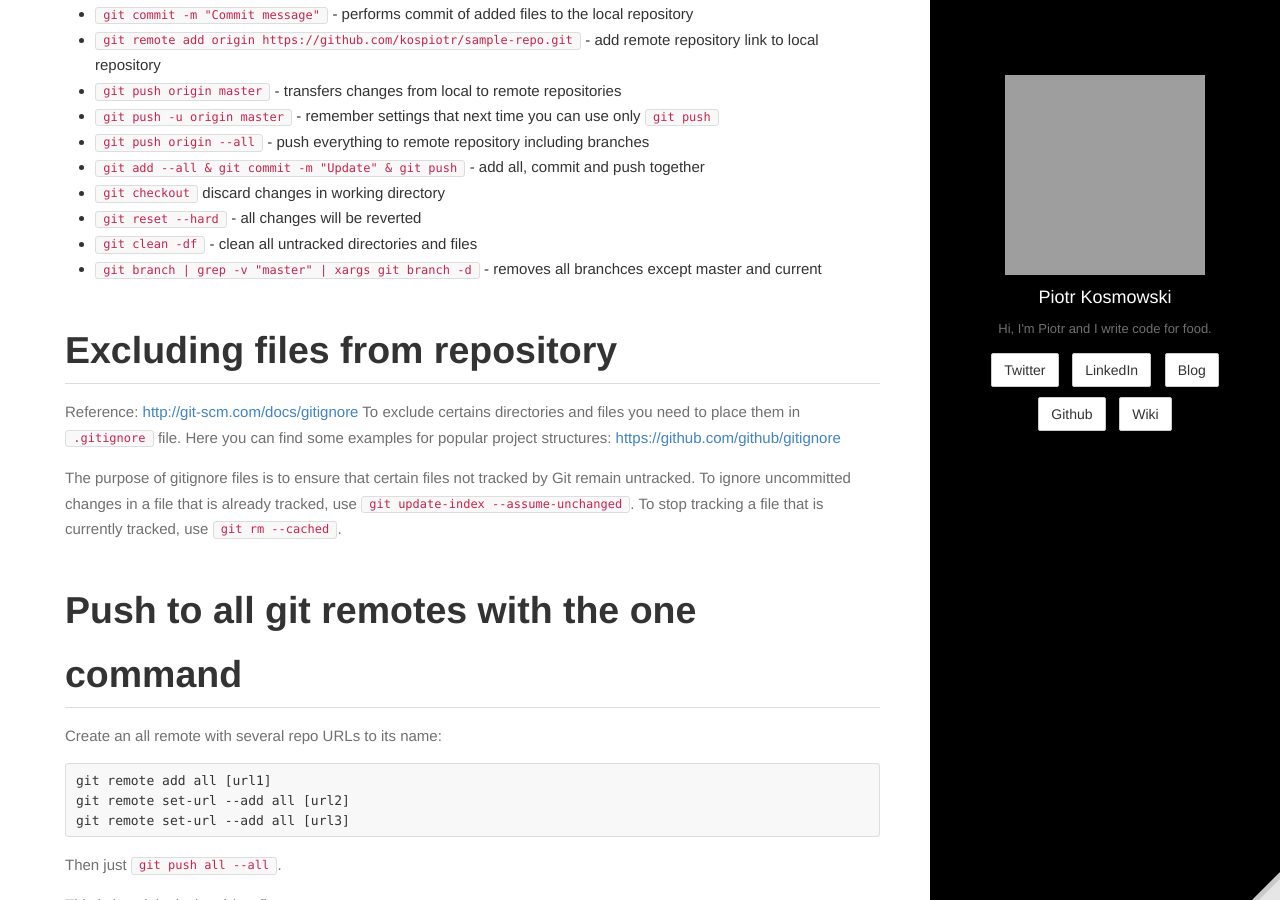
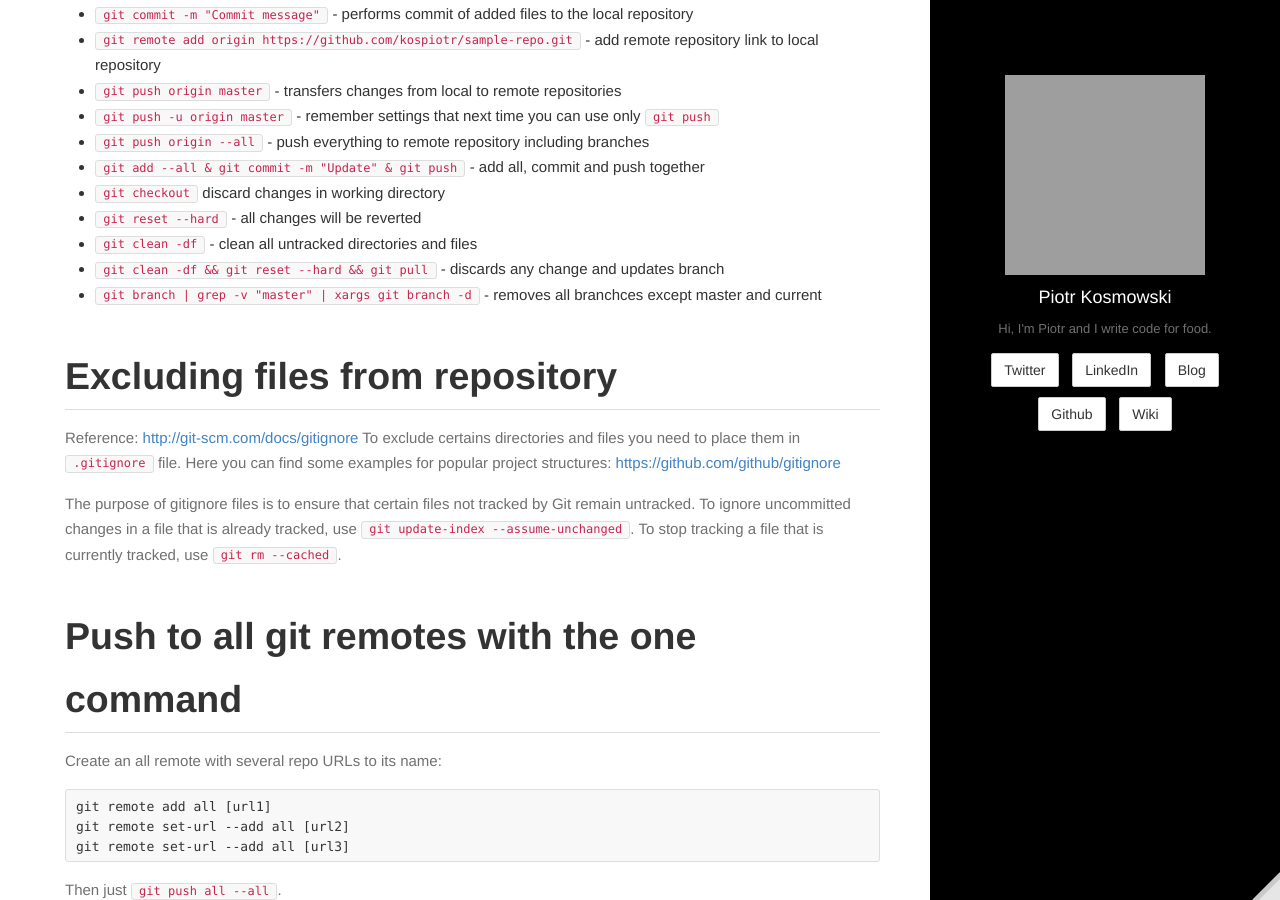
Before and after one commit to kospiotr/kospiotr.github.io, a Jekyll site: the page built from wiki/git.md, in a window 1280 px wide and 900 px high, scrolled down 808 px. Built offline with Jekyll 4.4.1, drawn with Linux system fonts in a browser that asks for light colours; grey boxes are pictures that could not be loaded.

Commit message:
Update git.md

````diff
--- a/wiki/git.md
+++ b/wiki/git.md
@@ -21,6 +21,7 @@ editurl: wiki/git.md
  * ```git checkout``` discard changes in working directory
  * ```git reset --hard``` - all changes will be reverted
  * ```git clean -df``` - clean all untracked directories and files
+ * ```git clean -df && git reset --hard && git pull``` - discards any change and updates branch
  * ```git branch | grep -v "master" | xargs git branch -d ``` - removes all branchces except master and current
 
 # Excluding files from repository
````
